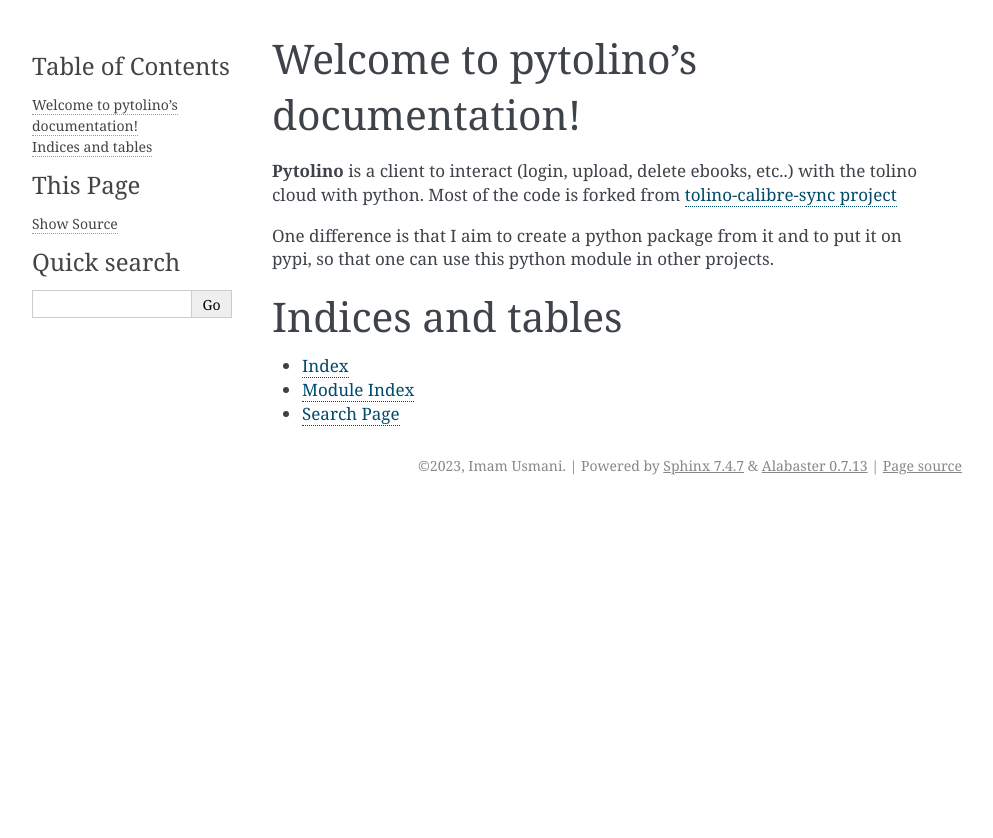
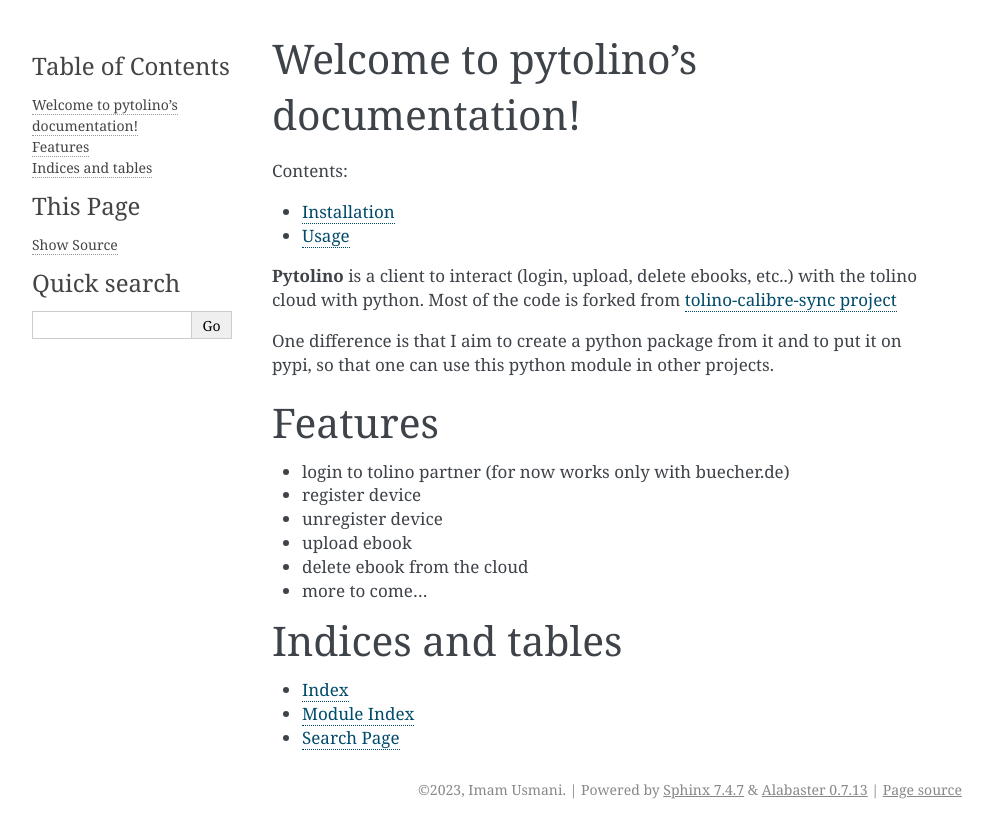
Before and after one commit to ImamAzim/pytolino, a Sphinx documentation site: the page built from docs/source/index.rst, in a window 1280 px wide. Shown: the top 838 px of the page, without its empty margins (148-1141 px from the left). Built offline with Sphinx 7.4.7, drawn with Linux system fonts in a browser that asks for light colours.

Commit message:
usage and installation

```diff
--- /dev/null
+++ b/docs/source/Installation.rst
@@ -0,0 +1,6 @@
+Installation
+=============
+
+.. code-block:: bash
+
+    pip install tolino_cloud_client
--- a/docs/source/index.rst
+++ b/docs/source/index.rst
@@ -10,9 +10,22 @@
    :maxdepth: 2
    :caption: Contents:
 
+   Installation
+   Usage
+
 **Pytolino** is a client to interact (login, upload, delete ebooks, etc..) with the tolino cloud with python. Most of the code is forked from `tolino-calibre-sync project <https://github.com/darkphoenix/tolino-calibre-sync>`_
 
 One difference is that I aim to create a python package from it and to put it on pypi, so that one can use this python module in other projects.
+
+Features
+========
+
+* login to tolino partner (for now works only with buecher.de)
+* register device
+* unregister device
+* upload ebook
+* delete ebook from the cloud
+* more to come...
 
 
 Indices and tables
```
Also changed, not shown: docs/source/Usage.rst (added, +35 -0 lines).
